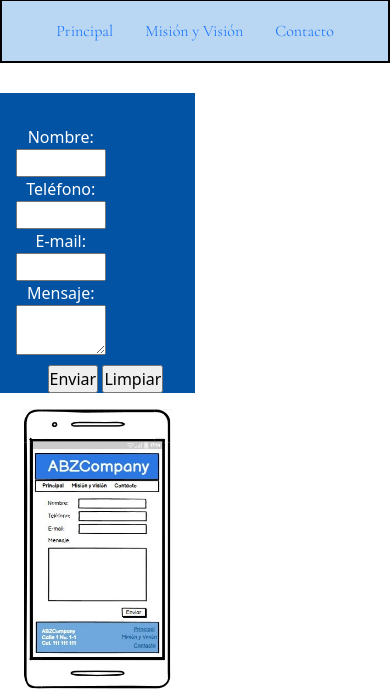
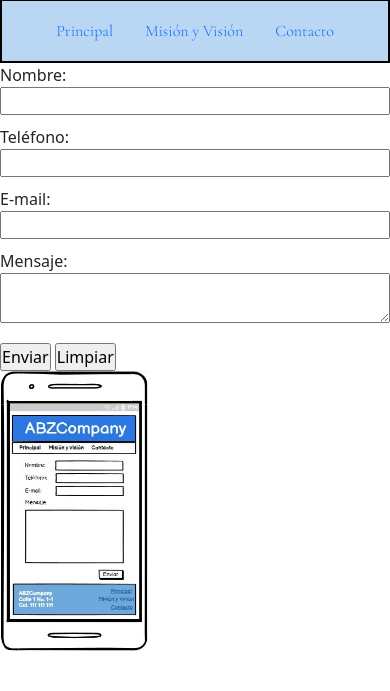
Before and after one commit to JoseLuisMatallanaC/JoseLuisMatallanaC.github.io, a website: page pages/Contacto.html in a window 390 px wide. Shown: the part 162-853 px from the top of the page. Drawn offline with nearby package versions, Linux system fonts and the light colour scheme.

Commit message:
Ajustes por correcciones solicitas por el tutor

```diff
--- a/package.json
+++ b/package.json
@@ -1,11 +1,11 @@
 {
   "name": "preentrega3_matallana",
   "version": "1.0.0",
-  "description": "",
   "main": "index.js",
   "scripts": {
     "test": "echo \"Error: no test specified\" && exit 1"
   },
   "author": "Jose Matallana",
-  "license": "ISC"
+  "license": "ISC",
+  "description": ""
 }
--- a/pages/Contacto.html
+++ b/pages/Contacto.html
@@ -17,6 +17,7 @@
     <link href="https://fonts.googleapis.com/css2?family=Cormorant+Garamond:wght@300&display=swap" rel="stylesheet">
 </head>
 <body>
+    <main>
         <header>
             <div class="mt-4 p-5 color_background_003559 text-white rounded">
                 <h1>ABZCompany</h1>
@@ -30,25 +31,35 @@
             </nav>
         </header>
         <section>
-        <article class="articuloIndex">
-            <div class="divTextoArticuloIndex">
+            <article>
+                <div class="row">
+                    <div class="col-sm-2 col-md-6">
                         <form method="post">
                             <div>
+                                <div class="form-group">
                                     <label for="nombreContacto">Nombre:</label>
                                     <input type="text" id="nombreContacto">
+                                </div>
+                                <div class="form-group">
                                     <label for="telefonoContacto">Teléfono:</label>
                                     <input type="text" id="telefonoContacto">
+                                </div>
+                                <div class="form-group">
                                     <label for="emailContacto">E-mail:</label>
                                     <input type="email" id="emailContacto">
+                                </div>
+                                <div class="form-group">
                                     <label for="mensajeContacto">Mensaje:</label>
                                     <textarea id="mensajeContacto"></textarea>
+                                </div>
                             </div>
                             <input type="submit" value="Enviar">
                             <input type="reset" value="Limpiar">
                         </form>
                     </div>
-            <div class="divImgDesarrolloWeb">
+                    <div class="col-sm-2 col-md-6">
                         <img class="imgDisenoMovil" class="imgDesarrolloWeb" src="../images/diseñoMovil.jpg"/>
+                    </div>
                 </div>
             </article>
         </section>
@@ -68,5 +79,6 @@
                 </div>
             </footer>
         </div>
+    </main>
 </body>
 </html>
--- /dev/null
+++ b/scss/default.scss
@@ -0,0 +1,4 @@
+*{
+    padding: 0;
+    margin: 0;
+}
--- /dev/null
+++ b/scss/footer.scss
@@ -0,0 +1,9 @@
+$color_003559: #003559;
+footer{
+    background-color: $color_003559;
+    padding-left: 1em;
+    color:white;
+    a {
+        color:white;
+    }
+}
--- /dev/null
+++ b/scss/header.scss
@@ -0,0 +1,7 @@
+header{
+    border:black 1px solid;
+    font-family: 'Cormorant Garamond', serif;
+    div h1{
+        text-shadow: 3px 3px 1px rgb(55, 0, 255);
+    }
+}
--- a/scss/styles.scss
+++ b/scss/styles.scss
@@ -1,42 +1,26 @@
+@import "default";
+@import "header";
+@import "footer";
 /* Variables */
 $color_003559: #003559;
 $color_B9D6F2: #B9D6F2;
 $color_0353A4: #0353A4;
 
-*{
-    padding: 0;
-    margin: 0;
-}
 .color_background_003559{
     background-color: $color_003559;
 };
-header{
-    border:black 1px solid;
-    font-family: 'Cormorant Garamond', serif;
-    div h1{
-        text-shadow: 3px 3px 1px rgb(55, 0, 255);
-    }
-}
+
 nav{
     border:black 1px solid;
     padding: 10px;
     background-color: $color_B9D6F2;
 }
-.articuloIndex{
-    display:flex;
-    flex-direction: row;
-    justify-content: space-around;
-    padding-top: 30px;
-    padding-bottom: 10px;
-}
-@media (max-width: 768px){
-    .articuloIndex {
-        display:flex;
-        flex-direction: column;
-        div {
-            text-align: center;
-            padding-top: 1rem;
-        }
+@media (max-width: 400px){
+    .ajusteCarrusel{
+        visibility: hidden;
+    }
+    .ArticuloImgDisenoWeb{
+        visibility: hidden;
     }
 }
 .articuloIndex div{
@@ -52,14 +36,6 @@ nav{
 }
 .imgDesarrolloWeb{
     width:100%;
-}
-footer{
-    background-color: $color_003559;
-    padding-left: 1em;
-    color:white;
-    a {
-        color:white;
-    }
 }
 .imgDisenoWeb{
     width:50%;
```
Also changed, not shown: index.html (+3 -1 lines), pages/MisionVision.html (+9 -2 lines), css/default.css (added), css/footer.css (added), css/header.css (added), css/styles.css, 4 other files. Lines whose indentation alone changed are shown as unchanged.
